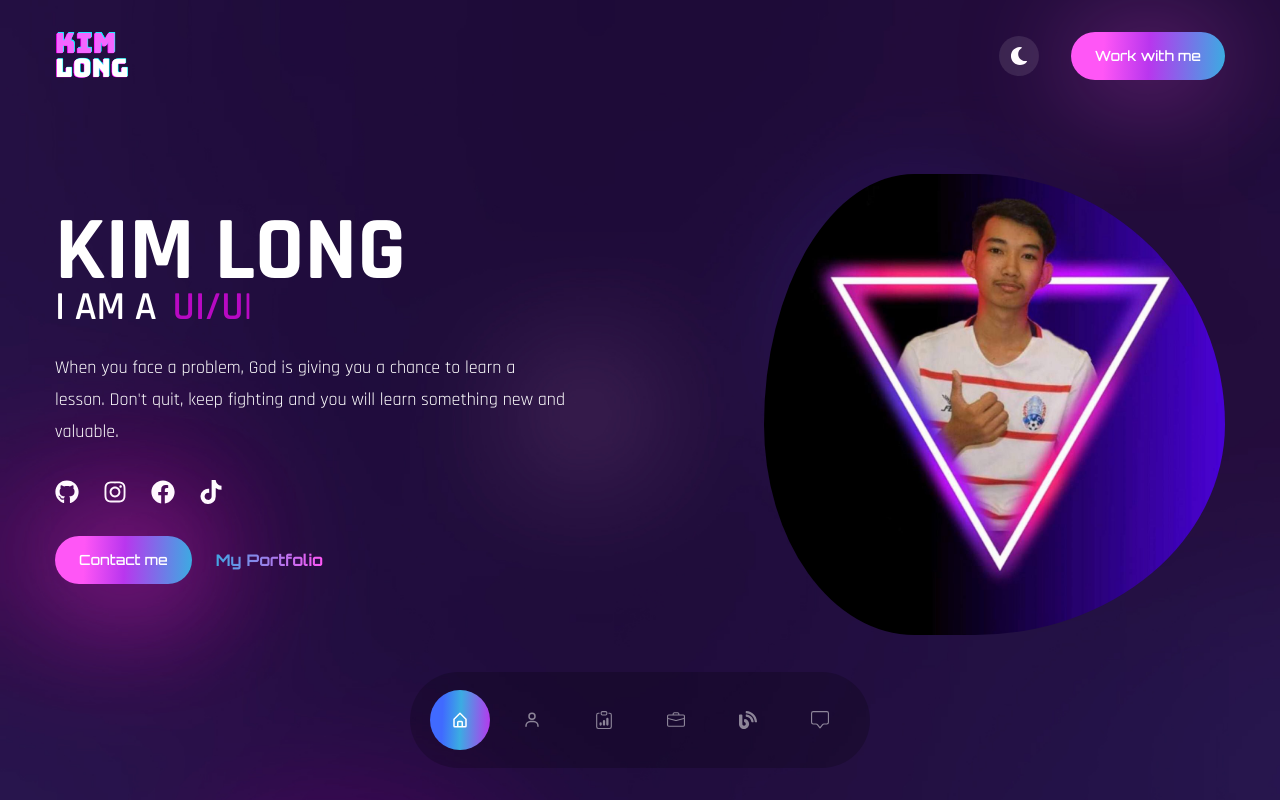
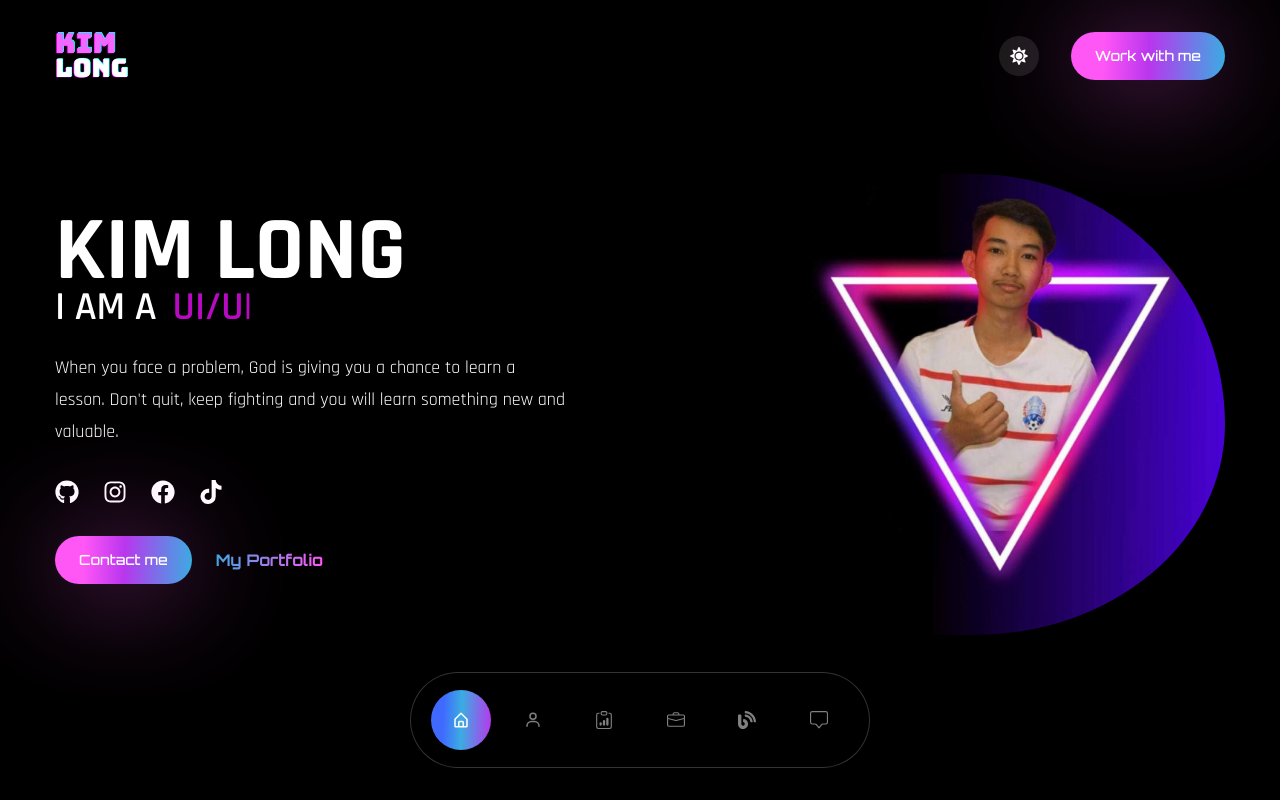
Before and after one commit to Kimlong168/my-portfolio, a React (Create React App) app: page / in a window 1280 px wide. Shown: the top 800 px of the page. Built offline with nearby package versions, Linux system fonts and the light colour scheme; no server answers; the database is empty; the HTML template or start-up script is replaced by a standard one; a web font is replaced by a local one.

Commit message:
change defualt mode/theme

```diff
--- a/src/App.js
+++ b/src/App.js
@@ -8,7 +8,7 @@ import { db } from "./firebase-config";
 import { getDocs, collection, deleteDoc, doc } from "firebase/firestore";
 
 const App = () => {
-  const [darkMode, setDarkMode] = useState(false);
+  const [darkMode, setDarkMode] = useState(true);
   const [isAuth, setIsAuth] = useState(localStorage.getItem("isAuth"));
   // const [postList, setPostList] = useState(localStorage.getItem("postList"));
   const [postList, setPostList] = useState([]);
--- a/src/components/Banner.js
+++ b/src/components/Banner.js
@@ -51,9 +51,9 @@ const Banner = () => {
                   2000,
                   "UI/UX Designer",
                   2000,
+                  "Digital Marketer",
+                  2000,
                   "Freelancer",
-                  2000,
-                  "ប្រុសស្មោះ",
                   2000,
                 ]}
                 className="text-accent"
```
